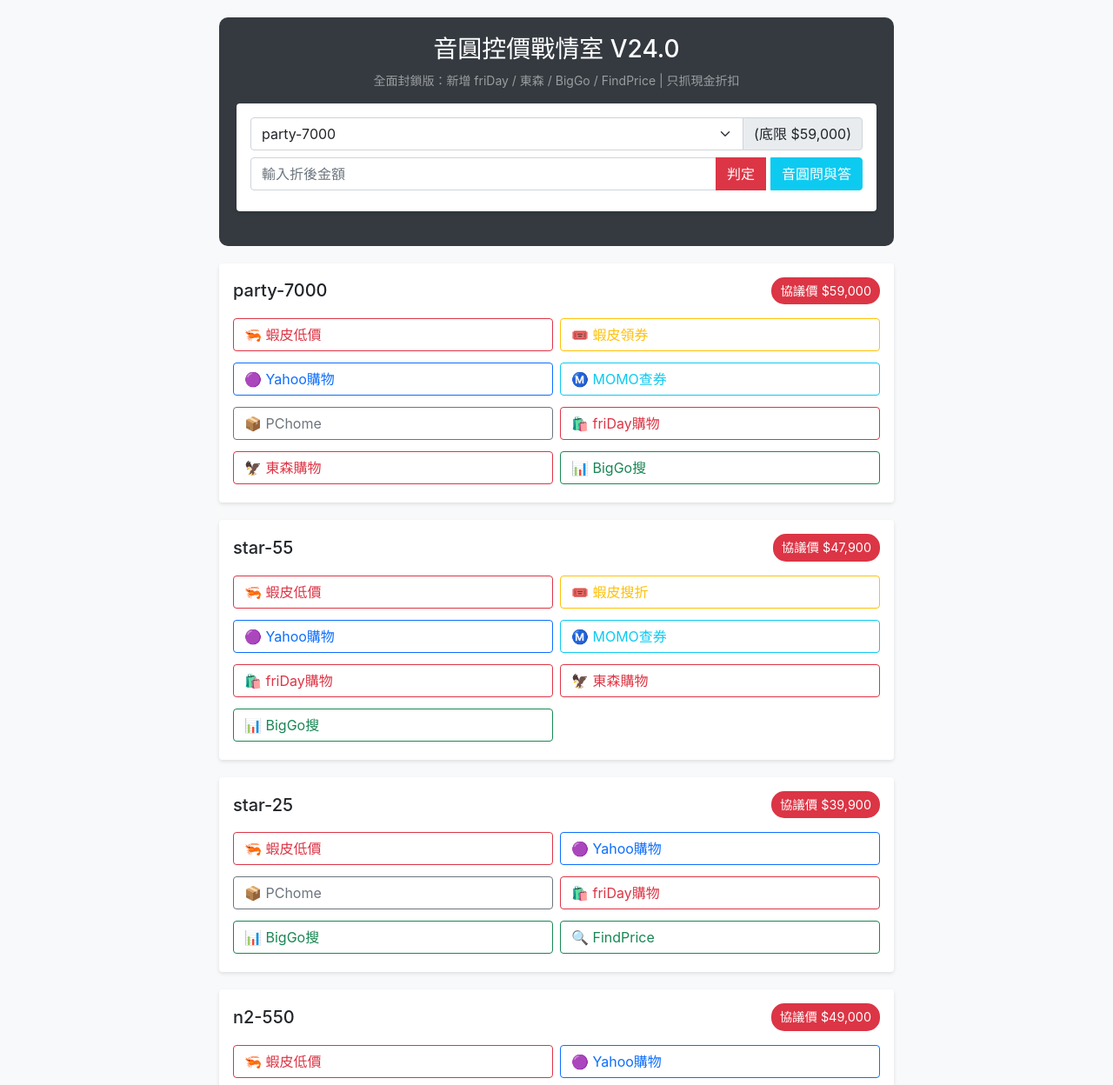
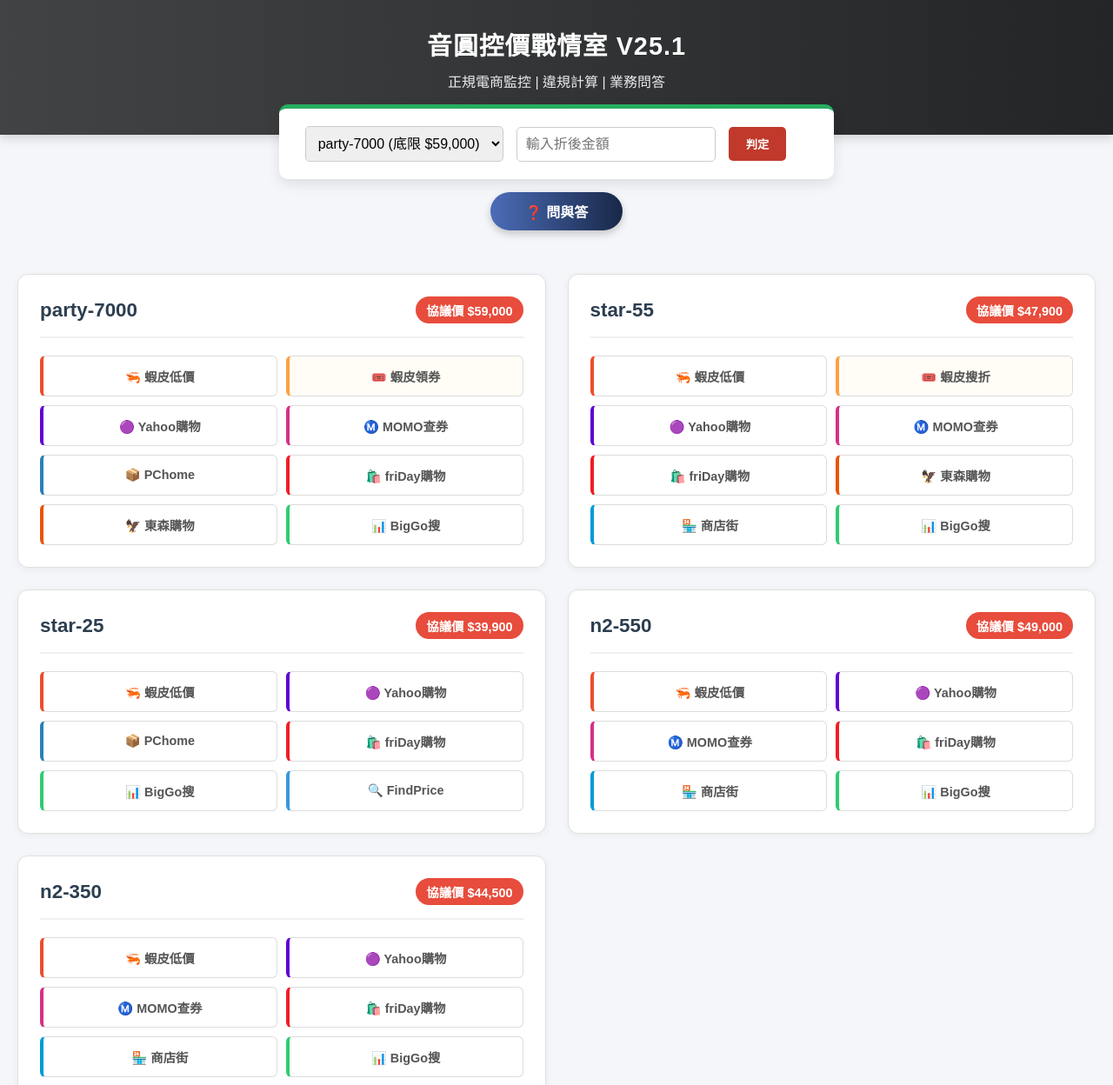
Before and after one commit to a91109711-wq/yuki, a plain HTML site: page index.html in a window 1280 px wide. Shown: the top 1248 px of the page at 87% size. Drawn offline with nearby package versions, Linux system fonts and the light colour scheme.

Commit message:
更新 index.html

```diff
--- a/index.html
+++ b/index.html
@@ -3,156 +3,194 @@
 <head>
     <meta charset="UTF-8">
     <meta name="viewport" content="width=device-width, initial-scale=1.0">
-    <title>音圓控價戰情室 V24.0</title>
-    <link href="https://cdn.jsdelivr.net/npm/bootstrap@5.1.3/dist/css/bootstrap.min.css" rel="stylesheet">
+    <title>音圓控價戰情室 V25.1 (含問與答)</title>
     <style>
-        body { background-color: #f8f9fa; font-family: -apple-system, BlinkMacSystemFont, "Segoe UI", Roboto, "Helvetica Neue", Arial, sans-serif; }
-        .container { max-width: 800px; margin-top: 20px; }
-        .card { margin-bottom: 20px; border: none; box-shadow: 0 2px 4px rgba(0,0,0,0.1); }
-        .header-section { background-color: #343a40; color: white; padding: 20px; border-radius: 10px; margin-bottom: 20px; }
-        .price-badge { font-size: 0.9em; background-color: #dc3545; color: white; padding: 5px 10px; border-radius: 15px; }
-        .platform-btn { margin-bottom: 5px; width: 100%; text-align: left; }
-        .platform-icon { margin-right: 5px; width: 20px; display: inline-block; text-align: center; }
+        :root { --primary: #2c3e50; --bg: #f4f6f9; --card: #ffffff; --border: #e0e0e0; }
+        body { font-family: "Microsoft JhengHei", Arial, sans-serif; margin: 0; padding: 0; color: #333; background: var(--bg); }
+
+        .header { text-align: center; padding: 30px 30px 50px; background: linear-gradient(to right, #414345, #232526); color: white; box-shadow: 0 4px 12px rgba(0,0,0,0.15); }
+        .header h1 { margin: 0; font-size: 1.8rem; letter-spacing: 1px; }
+        .header p { margin: 10px 0 0; font-size: 1rem; opacity: 0.9; }
+
+        /* 計算機與問與答區塊 */
+        .calc-wrapper { display: flex; flex-direction: column; align-items: center; margin: -35px 0 30px; padding: 0 20px; gap: 15px; }
+
+        .calc-panel { background: #fff; padding: 20px 30px; border-radius: 10px; box-shadow: 0 5px 15px rgba(0,0,0,0.1); display: flex; align-items: center; gap: 15px; border-top: 5px solid #27ae60; flex-wrap: wrap; justify-content: center; }
+        select, input { padding: 10px; border: 1px solid #ccc; border-radius: 5px; font-size: 1rem; }
+        button { padding: 10px 20px; background: #c0392b; color: white; border: none; border-radius: 5px; cursor: pointer; font-weight: bold; transition: 0.2s; white-space: nowrap; }
+        button:hover { background: #a93226; }
+        #checkResult { font-weight: bold; margin-left: 10px; font-size: 1.1rem; }
+
+        /* 問與答按鈕樣式 */
+        .qa-btn {
+            display: inline-block;
+            padding: 10px 40px;
+            background: linear-gradient(to right, #4b6cb7, #182848);
+            color: white;
+            text-decoration: none;
+            border-radius: 50px;
+            font-weight: bold;
+            box-shadow: 0 4px 10px rgba(0,0,0,0.2);
+            transition: transform 0.2s, box-shadow 0.2s;
+            font-size: 1rem;
+        }
+        .qa-btn:hover { transform: translateY(-2px); box-shadow: 0 6px 15px rgba(0,0,0,0.3); }
+
+        .container { max-width: 1400px; margin: 0 auto; padding: 20px; }
+        .grid-box { display: grid; grid-template-columns: repeat(auto-fit, minmax(400px, 1fr)); gap: 25px; }
+
+        .card { background: var(--card); padding: 25px; border-radius: 12px; box-shadow: 0 2px 8px rgba(0,0,0,0.05); border: 1px solid var(--border); transition: transform 0.2s; }
+        .card:hover { transform: translateY(-5px); box-shadow: 0 8px 20px rgba(0,0,0,0.1); }
+
+        .card-header { display: flex; justify-content: space-between; align-items: center; border-bottom: 2px solid #f0f0f0; padding-bottom: 15px; margin-bottom: 20px; }
+        .card-header h2 { margin: 0; font-size: 1.4rem; color: #2c3e50; }
+        .price-limit { background: #e74c3c; color: white; padding: 5px 12px; border-radius: 20px; font-size: 0.9rem; font-weight: bold; }
+
+        .link-group { display: grid; grid-template-columns: 1fr 1fr; gap: 10px; }
+        .btn { display: flex; align-items: center; justify-content: center; padding: 12px; background: #fff; border: 1px solid #dcdcdc; border-radius: 6px; text-decoration: none; color: #555; font-size: 0.9rem; font-weight: 600; transition: 0.2s; }
+        .btn:hover { background: #f8f9fa; border-color: #999; color: #000; }
+
+        .shopee { border-left: 4px solid #ee4d2d; }
+        .momo { border-left: 4px solid #d63085; }
+        .pchome { border-left: 4px solid #2980b9; }
+        .yahoo { border-left: 4px solid #6001d2; }
+        .pcstore { border-left: 4px solid #009ad6; }
+        .friday { border-left: 4px solid #f21c24; }
+        .etmall { border-left: 4px solid #ea5404; }
+        .biggo { border-left: 4px solid #2ecc71; }
+        .findprice { border-left: 4px solid #3498db; }
+        .coupon { border-left: 4px solid #ff9f43; background-color: #fffdf6; }
+
     </style>
 </head>
 <body>
 
+<div class="header">
+    <h1>音圓控價戰情室 V25.1</h1>
+    <p>正規電商監控 | 違規計算 | 業務問答</p>
+</div>
+
+<div class="calc-wrapper">
+    <div class="calc-panel">
+        <select id="modelType">
+            <option value="59000">party-7000 (底限 $59,000)</option>
+            <option value="47900">star-55 (底限 $47,900)</option>
+            <option value="39900">star-25 (底限 $39,900)</option>
+            <option value="49000">n2-550 (底限 $49,000)</option>
+            <option value="44500">n2-350 (底限 $44,500)</option>
+        </select>
+        <input type="number" id="finalPrice" placeholder="輸入折後金額">
+        <button onclick="checkPrice()">判定</button>
+        <span id="checkResult"></span>
+    </div>
+
+    <a href="https://a91109711-wq.github.io/Iygame/" target="_blank" class="qa-btn">❓ 問與答</a>
+</div>
+
 <div class="container">
-    <div class="header-section text-center">
-        <h3>音圓控價戰情室 V24.0</h3>
-        <p class="small text-white-50">全面封鎖版：新增 friDay / 東森 / BigGo / FindPrice | 只抓現金折扣</p>
+    <div class="grid-box">
 
-        <div class="card p-3 text-dark mt-3">
-            <div class="input-group">
-                <select class="form-select" id="modelSelect" onchange="updateLimitText()">
-                    <option value="59000">party-7000</option>
-                    <option value="47900">star-55</option>
-                    <option value="39900">star-25</option>
-                    <option value="49000">n2-550</option>
-                    <option value="44500">n2-350</option>
-                </select>
-                <span class="input-group-text" id="limitText">(底限 $59,000)</span>
+        <div class="card">
+            <div class="card-header">
+                <h2>party-7000</h2>
+                <span class="price-limit">協議價 $59,000</span>
             </div>
-            <div class="input-group mt-2">
-                <input type="number" class="form-control" id="priceInput" placeholder="輸入折後金額">
-                <button class="btn btn-danger" type="button" onclick="checkPrice()">判定</button>
-
-                <a href="https://a91109711-wq.github.io/Iygame/" class="btn btn-info text-white" style="margin-left: 5px;" target="_blank">音圓問與答</a>
-            </div>
-            <div id="resultArea" class="mt-2 fw-bold text-danger"></div>
+            <div class="link-group">
+                <a href="https://shopee.tw/search?keyword=音圓%20party-7000&minPrice=40000&maxPrice=58900&sortBy=price" target="_blank" class="btn shopee">🦐 蝦皮低價</a>
+                <a href="https://shopee.tw/search?keyword=音圓%20party-7000%20領卷&minPrice=40000" target="_blank" class="btn coupon">🎟️ 蝦皮領券</a>
+                <a href="https://tw.buy.yahoo.com/search/product?p=音圓+party-7000&minp=40000&maxp=58900&sort=-price" target="_blank" class="btn yahoo">🟣 Yahoo購物</a>
+                <a href="https://www.momoshop.com.tw/search/searchShop.jsp?keyword=音圓%20party-7000" target="_blank" class="btn momo">Ⓜ️ MOMO查券</a>
+                <a href="https://ecshweb.pchome.com.tw/search/v3.3/?q=音圓%20party-7000&price=40000-58900" target="_blank" class="btn pchome">📦 PChome</a>
+                <a href="https://shopping.friday.tw/ec2/search?keyword=音圓%20party-7000" target="_blank" class="btn friday">🛍️ friDay購物</a>
+                <a href="https://www.etmall.com.tw/Search?keyword=音圓%20party-7000" target="_blank" class="btn etmall">🦅 東森購物</a>
+                <a href="https://biggo.com.tw/s/音圓%20party-7000/?price=40000-58900" target="_blank" class="btn biggo">📊 BigGo搜</a>
             </div>
         </div>
 
-    <div class="card p-3">
-        <div class="d-flex justify-content-between align-items-center mb-3">
-            <h5 class="m-0">party-7000</h5>
-            <span class="price-badge">協議價 $59,000</span>
+        <div class="card">
+            <div class="card-header">
+                <h2>star-55</h2>
+                <span class="price-limit">協議價 $47,900</span>
             </div>
-        <div class="row g-2">
-            <div class="col-6"><a href="https://shopee.tw/search?keyword=音圓%20party-7000&minPrice=40000&maxPrice=58900&sortBy=price" target="_blank" class="btn btn-outline-danger platform-btn">🦐 蝦皮低價</a></div>
-            <div class="col-6"><a href="https://shopee.tw/search?keyword=音圓%20party-7000%20領卷&minPrice=40000" target="_blank" class="btn btn-outline-warning platform-btn">🎟️ 蝦皮領券</a></div>
-            <div class="col-6"><a href="https://tw.buy.yahoo.com/search/product?p=音圓+party-7000&minp=40000&maxp=58900&sort=-price" target="_blank" class="btn btn-outline-primary platform-btn">🟣 Yahoo購物</a></div>
-            <div class="col-6"><a href="https://www.momoshop.com.tw/search/searchShop.jsp?keyword=音圓%20party-7000" target="_blank" class="btn btn-outline-info platform-btn">Ⓜ️ MOMO查券</a></div>
-            <div class="col-6"><a href="https://ecshweb.pchome.com.tw/search/v3.3/?q=音圓%20party-7000&price=40000-58900" target="_blank" class="btn btn-outline-secondary platform-btn">📦 PChome</a></div>
-            <div class="col-6"><a href="https://shopping.friday.tw/ec2/search?keyword=音圓%20party-7000" target="_blank" class="btn btn-outline-danger platform-btn">🛍️ friDay購物</a></div>
-            <div class="col-6"><a href="https://www.etmall.com.tw/Search?keyword=音圓%20party-7000" target="_blank" class="btn btn-outline-danger platform-btn">🦅 東森購物</a></div>
-            <div class="col-6"><a href="https://biggo.com.tw/s/音圓%20party-7000/?price=40000-58900" target="_blank" class="btn btn-outline-success platform-btn">📊 BigGo搜</a></div>
+            <div class="link-group">
+                <a href="https://shopee.tw/search?keyword=音圓%20star-55&minPrice=35000&maxPrice=47800&sortBy=price" target="_blank" class="btn shopee">🦐 蝦皮低價</a>
+                <a href="https://shopee.tw/search?keyword=音圓%20star-55%20折&minPrice=35000" target="_blank" class="btn coupon">🎟️ 蝦皮搜折</a>
+                <a href="https://tw.buy.yahoo.com/search/product?p=音圓+star-55&minp=35000&maxp=47800&sort=-price" target="_blank" class="btn yahoo">🟣 Yahoo購物</a>
+                <a href="https://www.momoshop.com.tw/search/searchShop.jsp?keyword=音圓%20star-55" target="_blank" class="btn momo">Ⓜ️ MOMO查券</a>
+                <a href="https://shopping.friday.tw/ec2/search?keyword=音圓%20star-55" target="_blank" class="btn friday">🛍️ friDay購物</a>
+                <a href="https://www.etmall.com.tw/Search?keyword=音圓%20star-55" target="_blank" class="btn etmall">🦅 東森購物</a>
+                <a href="https://www.pcstore.com.tw/adm/psearch.htm?store_k_word=音圓%20star-55&slt_k_option=1" target="_blank" class="btn pcstore">🏪 商店街</a>
+                <a href="https://biggo.com.tw/s/音圓%20star-55/?price=35000-47800" target="_blank" class="btn biggo">📊 BigGo搜</a>
             </div>
         </div>
 
-    <div class="card p-3">
-        <div class="d-flex justify-content-between align-items-center mb-3">
-            <h5 class="m-0">star-55</h5>
-            <span class="price-badge">協議價 $47,900</span>
+        <div class="card">
+            <div class="card-header">
+                <h2>star-25</h2>
+                <span class="price-limit">協議價 $39,900</span>
             </div>
-        <div class="row g-2">
-            <div class="col-6"><a href="https://shopee.tw/search?keyword=音圓%20star-55&minPrice=35000&maxPrice=47800&sortBy=price" target="_blank" class="btn btn-outline-danger platform-btn">🦐 蝦皮低價</a></div>
-            <div class="col-6"><a href="https://shopee.tw/search?keyword=音圓%20star-55%20折&minPrice=35000" target="_blank" class="btn btn-outline-warning platform-btn">🎟️ 蝦皮搜折</a></div>
-            <div class="col-6"><a href="https://tw.buy.yahoo.com/search/product?p=音圓+star+55&minp=35000&maxp=47800&sort=-price" target="_blank" class="btn btn-outline-primary platform-btn">🟣 Yahoo購物</a></div>
-            <div class="col-6"><a href="https://www.momoshop.com.tw/search/searchShop.jsp?keyword=音圓%20star-55" target="_blank" class="btn btn-outline-info platform-btn">Ⓜ️ MOMO查券</a></div>
-            <div class="col-6"><a href="https://shopping.friday.tw/ec2/search?keyword=音圓%20star-55" target="_blank" class="btn btn-outline-danger platform-btn">🛍️ friDay購物</a></div>
-            <div class="col-6"><a href="https://www.etmall.com.tw/Search?keyword=音圓%20star-55" target="_blank" class="btn btn-outline-danger platform-btn">🦅 東森購物</a></div>
-            <div class="col-6"><a href="https://biggo.com.tw/s/音圓%20star-55/?price=35000-47800" target="_blank" class="btn btn-outline-success platform-btn">📊 BigGo搜</a></div>
+            <div class="link-group">
+                <a href="https://shopee.tw/search?keyword=音圓%20star-25&minPrice=28000&maxPrice=39800&sortBy=price" target="_blank" class="btn shopee">🦐 蝦皮低價</a>
+                <a href="https://tw.buy.yahoo.com/search/product?p=音圓+star-25&minp=28000&maxp=39800&sort=-price" target="_blank" class="btn yahoo">🟣 Yahoo購物</a>
+                <a href="https://ecshweb.pchome.com.tw/search/v3.3/?q=音圓%20star-25&price=28000-39800" target="_blank" class="btn pchome">📦 PChome</a>
+                <a href="https://shopping.friday.tw/ec2/search?keyword=音圓%20star-25" target="_blank" class="btn friday">🛍️ friDay購物</a>
+                <a href="https://biggo.com.tw/s/音圓%20star-25/?price=28000-39800" target="_blank" class="btn biggo">📊 BigGo搜</a>
+                <a href="https://www.findprice.com.tw/g/音圓%20star-25?min=28000&max=39800" target="_blank" class="btn findprice">🔍 FindPrice</a>
             </div>
         </div>
 
-    <div class="card p-3">
-        <div class="d-flex justify-content-between align-items-center mb-3">
-            <h5 class="m-0">star-25</h5>
-            <span class="price-badge">協議價 $39,900</span>
+        <div class="card">
+            <div class="card-header">
+                <h2>n2-550</h2>
+                <span class="price-limit">協議價 $49,000</span>
             </div>
-        <div class="row g-2">
-            <div class="col-6"><a href="https://shopee.tw/search?keyword=音圓%20star-25&minPrice=28000&maxPrice=39800&sortBy=price" target="_blank" class="btn btn-outline-danger platform-btn">🦐 蝦皮低價</a></div>
-            <div class="col-6"><a href="https://tw.buy.yahoo.com/search/product?p=音圓+star+25&minp=28000&maxp=39800&sort=-price" target="_blank" class="btn btn-outline-primary platform-btn">🟣 Yahoo購物</a></div>
-            <div class="col-6"><a href="https://ecshweb.pchome.com.tw/search/v3.3/?q=音圓%20star-25&price=28000-39800" target="_blank" class="btn btn-outline-secondary platform-btn">📦 PChome</a></div>
-            <div class="col-6"><a href="https://shopping.friday.tw/ec2/search?keyword=音圓%20star-25" target="_blank" class="btn btn-outline-danger platform-btn">🛍️ friDay購物</a></div>
-            <div class="col-6"><a href="https://biggo.com.tw/s/音圓%20star-25/?price=28000-39800" target="_blank" class="btn btn-outline-success platform-btn">📊 BigGo搜</a></div>
-            <div class="col-6"><a href="https://www.findprice.com.tw/g/音圓%20star-25?min=28000&max=39800" target="_blank" class="btn btn-outline-success platform-btn">🔍 FindPrice</a></div>
+            <div class="link-group">
+                <a href="https://shopee.tw/search?keyword=音圓%20n2-550&minPrice=38000&maxPrice=48900&sortBy=price" target="_blank" class="btn shopee">🦐 蝦皮低價</a>
+                <a href="https://tw.buy.yahoo.com/search/product?p=音圓+n2-550&minp=38000&maxp=48900&sort=-price" target="_blank" class="btn yahoo">🟣 Yahoo購物</a>
+                <a href="https://www.momoshop.com.tw/search/searchShop.jsp?keyword=音圓%20n2-550" target="_blank" class="btn momo">Ⓜ️ MOMO查券</a>
+                <a href="https://shopping.friday.tw/ec2/search?keyword=音圓%20n2-550" target="_blank" class="btn friday">🛍️ friDay購物</a>
+                <a href="https://www.pcstore.com.tw/adm/psearch.htm?store_k_word=音圓%20n2-550&slt_k_option=1" target="_blank" class="btn pcstore">🏪 商店街</a>
+                <a href="https://biggo.com.tw/s/音圓%20n2-550/?price=38000-48900" target="_blank" class="btn biggo">📊 BigGo搜</a>
             </div>
         </div>
 
-    <div class="card p-3">
-        <div class="d-flex justify-content-between align-items-center mb-3">
-            <h5 class="m-0">n2-550</h5>
-            <span class="price-badge">協議價 $49,000</span>
+        <div class="card">
+            <div class="card-header">
+                <h2>n2-350</h2>
+                <span class="price-limit">協議價 $44,500</span>
             </div>
-        <div class="row g-2">
-            <div class="col-6"><a href="https://shopee.tw/search?keyword=音圓%20n2-550&minPrice=38000&maxPrice=48900&sortBy=price" target="_blank" class="btn btn-outline-danger platform-btn">🦐 蝦皮低價</a></div>
-            <div class="col-6"><a href="https://tw.buy.yahoo.com/search/product?p=音圓+n2-550&minp=38000&maxp=48900&sort=-price" target="_blank" class="btn btn-outline-primary platform-btn">🟣 Yahoo購物</a></div>
-            <div class="col-6"><a href="https://www.momoshop.com.tw/search/searchShop.jsp?keyword=音圓%20n2-550" target="_blank" class="btn btn-outline-info platform-btn">Ⓜ️ MOMO查券</a></div>
-            <div class="col-6"><a href="https://shopping.friday.tw/ec2/search?keyword=音圓%20n2-550" target="_blank" class="btn btn-outline-danger platform-btn">🛍️ friDay購物</a></div>
-            <div class="col-6"><a href="https://biggo.com.tw/s/音圓%20n2-550/?price=38000-48900" target="_blank" class="btn btn-outline-success platform-btn">📊 BigGo搜</a></div>
+            <div class="link-group">
+                <a href="https://shopee.tw/search?keyword=音圓%20n2-350&minPrice=35000&maxPrice=44400&sortBy=price" target="_blank" class="btn shopee">🦐 蝦皮低價</a>
+                <a href="https://tw.buy.yahoo.com/search/product?p=音圓+n2-350&minp=35000&maxp=44400&sort=-price" target="_blank" class="btn yahoo">🟣 Yahoo購物</a>
+                <a href="https://www.momoshop.com.tw/search/searchShop.jsp?keyword=音圓%20n2-350" target="_blank" class="btn momo">Ⓜ️ MOMO查券</a>
+                <a href="https://shopping.friday.tw/ec2/search?keyword=音圓%20n2-350" target="_blank" class="btn friday">🛍️ friDay購物</a>
+                <a href="https://www.pcstore.com.tw/adm/psearch.htm?store_k_word=音圓%20n2-350&slt_k_option=1" target="_blank" class="btn pcstore">🏪 商店街</a>
+                <a href="https://biggo.com.tw/s/音圓%20n2-350/?price=35000-44400" target="_blank" class="btn biggo">📊 BigGo搜</a>
             </div>
         </div>
 
-    <div class="card p-3">
-        <div class="d-flex justify-content-between align-items-center mb-3">
-            <h5 class="m-0">n2-350</h5>
-            <span class="price-badge">協議價 $44,500</span>
-        </div>
-        <div class="row g-2">
-            <div class="col-6"><a href="https://shopee.tw/search?keyword=音圓%20n2-350&minPrice=35000&maxPrice=44400&sortBy=price" target="_blank" class="btn btn-outline-danger platform-btn">🦐 蝦皮低價</a></div>
-            <div class="col-6"><a href="https://tw.buy.yahoo.com/search/product?p=音圓+n2-350&minp=35000&maxp=44400&sort=-price" target="_blank" class="btn btn-outline-primary platform-btn">🟣 Yahoo購物</a></div>
-            <div class="col-6"><a href="https://www.momoshop.com.tw/search/searchShop.jsp?keyword=音圓%20n2-350" target="_blank" class="btn btn-outline-info platform-btn">Ⓜ️ MOMO查券</a></div>
-            <div class="col-6"><a href="https://shopping.friday.tw/ec2/search?keyword=音圓%20n2-350" target="_blank" class="btn btn-outline-danger platform-btn">🛍️ friDay購物</a></div>
-            <div class="col-6"><a href="https://biggo.com.tw/s/音圓%20n2-350/?price=35000-44400" target="_blank" class="btn btn-outline-success platform-btn">📊 BigGo搜</a></div>
     </div>
 </div>
 
-    <div class="text-center text-muted mt-4 mb-5">
-        <small>© 2024 音圓控價戰情室 Internal Use Only</small>
-    </div>
+<script>
+    function checkPrice() {
+        let floor = parseFloat(document.getElementById('modelType').value);
+        let price = parseFloat(document.getElementById('finalPrice').value);
+        let result = document.getElementById('checkResult');
 
-</div>
-
-<script>
-    // 更新顯示的底限金額
-    function updateLimitText() {
-        var select = document.getElementById("modelSelect");
-        var limit = parseInt(select.value).toLocaleString();
-        document.getElementById("limitText").innerText = "(底限 $" + limit + ")";
-        document.getElementById("resultArea").innerText = ""; // 切換時清空結果
-    }
-
-    // 判定價格邏輯
-    function checkPrice() {
-        var limitPrice = parseInt(document.getElementById("modelSelect").value);
-        var inputPrice = parseInt(document.getElementById("priceInput").value);
-        var resultArea = document.getElementById("resultArea");
-
-        if (isNaN(inputPrice)) {
-            resultArea.innerText = "⚠️ 請輸入有效的金額";
-            resultArea.className = "mt-2 fw-bold text-warning";
+        if(isNaN(price)) {
+            result.innerText = "請輸入金額";
+            result.style.color = "black";
             return;
         }
 
-        if (inputPrice < limitPrice) {
-            var diff = limitPrice - inputPrice;
-            resultArea.innerText = "🚨 違規！低於底限 $" + diff.toLocaleString();
-            resultArea.className = "mt-2 fw-bold text-danger";
+        if (price < floor) {
+            let diff = floor - price;
+            result.style.color = "#c0392b";
+            result.innerText = `❌ 違規！低於協議價 $${diff.toLocaleString()}`;
         } else {
-            resultArea.innerText = "✅ Pass！價格合規";
-            resultArea.className = "mt-2 fw-bold text-success";
+            result.style.color = "#27ae60";
+            result.innerText = `✅ 合規`;
         }
     }
 </script>
```
Lines whose indentation alone changed are shown as unchanged.
